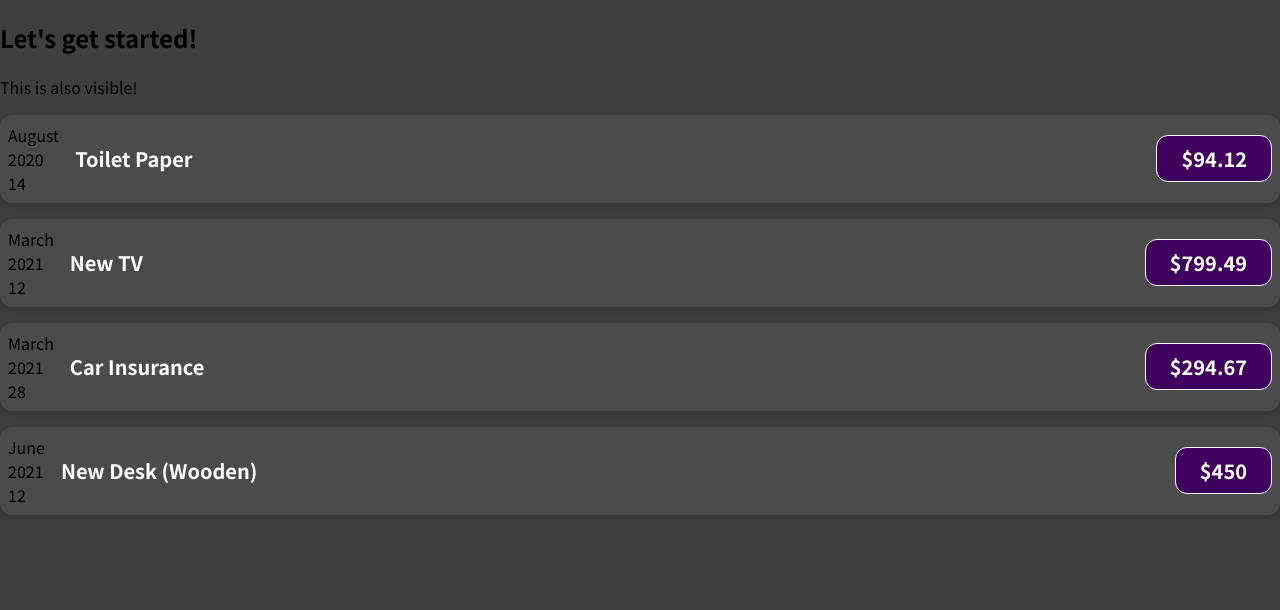
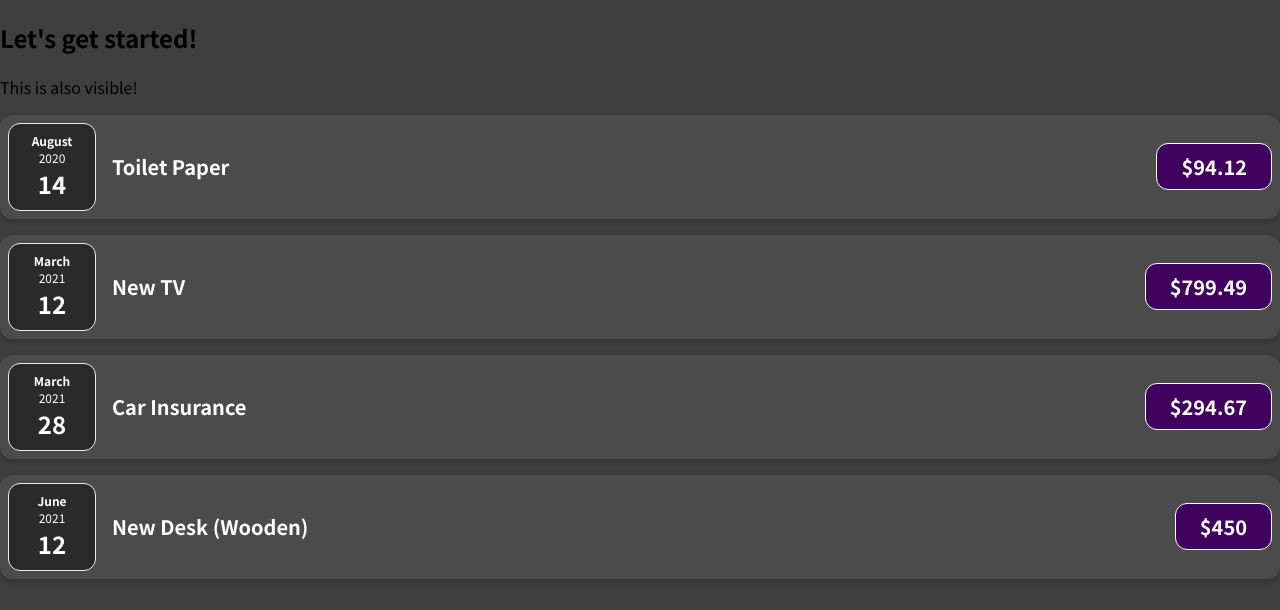
Before and after one commit to MK-314/ReactJS, a React (Create React App) app: page / in a window 1280 px wide. Shown: the top 610 px of the page. Built offline with nearby package versions, Linux system fonts and the light colour scheme.

Commit message:
Added style

```diff
--- /dev/null
+++ b/src/components/ExpenseDate.css
@@ -0,0 +1,26 @@
+.expense-date {
+    display: flex;
+    flex-direction: column;
+    width: 5.5rem;
+    height: 5.5rem;
+    border: 1px solid #ececec;
+    background-color: #2a2a2a;
+    color: white;
+    border-radius: 12px;
+    align-items: center;
+    justify-content: center;
+}
+
+.expense-date__month {
+    font-size: 0.75rem;
+    font-weight: bold;
+}
+
+.expense-date__year {
+    font-size: 0.75rem;
+}
+
+.expense-date__day {
+    font-size: 1.5rem;
+    font-weight: bold;
+}
--- /dev/null
+++ b/src/components/ExpenseDate.jsx
@@ -0,0 +1,15 @@
+import './ExpenseDate.css';
+function ExpenseDate({date}){
+    var month =date.toLocaleString('en-US',{month:'long'});
+    var day =date.toLocaleString('en-US',{day:'2-digit'});
+    var year =date.getFullYear();
+    return(
+        <div className='expense-date'>
+        <div className='expense-date__month'>{month}</div>
+        <div className='expense-date__year'>{year}</div>
+        <div className='expense-date__day'>{day}</div>
+      </div>
+    );
+}
+
+export default ExpenseDate;
--- a/src/components/ExpenseItem.jsx
+++ b/src/components/ExpenseItem.jsx
@@ -1,15 +1,9 @@
+import ExpenseDate from './ExpenseDate';
 import './ExpenseItem.css';
 function ExpenseItem(props) {
-  var month =props.date.toLocaleString('en-US',{month:'long'});
-  var day =props.date.toLocaleString('en-US',{day:'2-digit'});
-  var year =props.date.getFullYear();
   return (
     <div className="expense-item">
-      <div>
-          <div>{month}</div>
-          <div>{year}</div>
-          <div>{day}</div>
-      </div>
+      <ExpenseDate date={props.date}></ExpenseDate>
       <div className="expense-item__description">
         <h2>{props.title}</h2>
         <div className="expense-item__price">${props.amount}</div>
```
Also changed, not shown: 1 other file (tests, documents, lock files or other folders).
